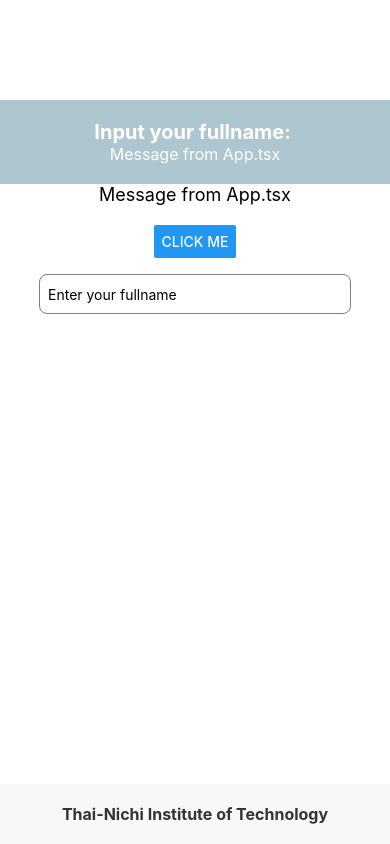
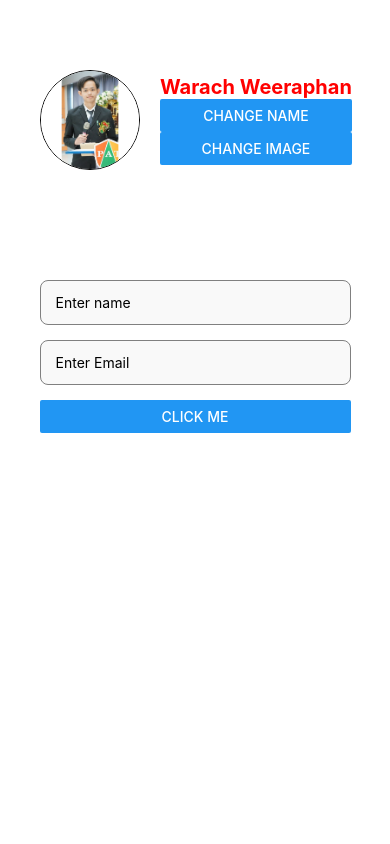
Before and after one commit to tomamac/TNIReactNative, a React Native app in the folder MyFirstProject/: screen / in a window 390 px wide. Built offline with nearby package versions, Linux system fonts and the light colour scheme.

Commit message:
Practice UI

```diff
--- a/MyFirstProject/App.tsx
+++ b/MyFirstProject/App.tsx
@@ -1,10 +1,11 @@
 import { StatusBar } from "expo-status-bar";
-import { View, TextInput, Alert } from "react-native";
+import { View, TextInput, Alert,  Button } from "react-native";
 import React, { useState, useEffect } from "react";
 import AppFooter from "./components/AppFooter";
 import AppHeader from "./components/AppHeader";
 import Content from "./components/Content";
-import { styles } from "./styles/styles";
+import ProfileScreen from "./components/ProfileScreen";
+import { stylesLogin, stylesPractice } from "./styles/styles";
 
 export default function App(): React.JSX.Element {
   const [fullname, setFullname] = useState("");
@@ -25,18 +26,30 @@ export default function App(): React.JSX.Element {
     Alert.alert("Hello", `Input your fullname : ${fullname}`);
   };
   return (
-    <View style={styles.container}>
+    <View style={stylesPractice.container}>
       <StatusBar style="auto" />
-      <AppHeader fullname={fullname} message={message} />
+      <ProfileScreen />
+      <View style={stylesLogin.container}>
+          <TextInput
+            style={stylesLogin.input}
+            placeholder="Enter name"
+          />
+          <TextInput
+            style={stylesLogin.input}
+            placeholder="Enter Email"
+          />
+          <Button title="CLICK ME" />
+      </View>
+      {/* <AppHeader fullname={fullname} message={message} /> */}
       {/* <Content message={message} fullname={fullname} /> */}
-      <Content message={message} onButtonClick={handleButtonClick}/>
+      {/* <Content message={message} onButtonClick={handleButtonClick}/>
       <AppFooter footerMessage={footerMessage} />
       <TextInput
-        style={styles.input}
+        style={stylesPractice.input}
         placeholder="Enter your fullname"
         value={fullname}
         onChangeText={setFullname}
-      />
+      /> */}
     </View>
   );
 }
--- a/MyFirstProject/components/ProfileScreen.tsx
+++ b/MyFirstProject/components/ProfileScreen.tsx
@@ -1,6 +1,6 @@
-import { View, Text, Image, Button } from "react-native";
+import { View, Text, Image, Button, TextInput } from "react-native";
 import React, { useState } from "react";
-import styles from "../styles/styles";
+import { styles, stylesLogin, stylesPractice } from "../styles/styles";
 
 const ProfileScreen = (): React.JSX.Element => {
   const profileImage = require("../assets/800x800.png");
@@ -30,7 +30,9 @@ const ProfileScreen = (): React.JSX.Element => {
           <Button title="change image" onPress={handleChangeImage} />
         </View>
       </View>
+
     </View>
+
   );
 };
 
--- a/MyFirstProject/styles/styles.tsx
+++ b/MyFirstProject/styles/styles.tsx
@@ -1,6 +1,42 @@
 import { StyleSheet } from "react-native";
 
 const styles = StyleSheet.create({
+  container: {
+    alignItems: "center",
+    padding: 20,
+
+    // backgroundColor: "#666", //Configuring background color
+  },
+
+  profileImage: {
+    borderRadius: 50,
+    width: 100,
+    height: 100,
+    marginRight: 20,
+    borderWidth: 1,
+    borderColor: "#000",
+  },
+
+  profileContainer: {
+    flexDirection: "row",
+    alignItems: "center",
+    width: "100%",
+    padding: 20,
+    borderRadius: 10,
+    backgroundColor: "white",
+    elevation: 5,
+    marginTop: 30,
+  },
+
+  //change name size, color, font weight
+  profileName: {
+    fontWeight: "bold",
+    fontSize: 20,
+    color: "#F00",
+  },
+});
+
+const stylesPractice = StyleSheet.create({
   container: {
     flex: 1,
     // justifyContent: "center",
@@ -8,14 +44,24 @@ const styles = StyleSheet.create({
     // padding: 16,
     backgroundColor: "#ffffff",
   },
+
+  /*Start of header style*/
   header: {
-    padding: 16,
-    backgroundColor: "#f8f8f8",
-    width: "100%",
+    backgroundColor: "#AEC6CF",
+    padding: 20,
     alignItems: "center",
     justifyContent: "center",
-    borderBottomWidth: 1,
-    borderBottomColor: "#ddd",
+    marginTop: 100,
+    width: "100%",
+  },
+  headerText: {
+    fontSize: 20,
+    fontWeight: "bold",
+    color: "#fff",
+  },
+  subtitleText: {
+    fontSize: 16,
+    color: "#fff",
   },
   fullname: {
     fontSize: 18,
@@ -27,59 +73,16 @@ const styles = StyleSheet.create({
     fontSize: 16,
     color: "#666",
   },
+
+  /*Start of content style*/
   content: {
-    padding: 16,
+    // flex: 1,
     alignItems: "center",
     justifyContent: "center",
-    backgroundColor: "#f9f9f9",
-    borderRadius: 8,
-    marginVertical: 16,
-    width: "90%",
   },
   text: {
-    fontSize: 16,
-    marginBottom: 8,
-    color: "#444",
-  },
-  footer: {
-    padding: 16,
-    backgroundColor: "#f8f8f8",
-    width: "100%",
-    alignItems: "center",
-    position: "absolute",
-    bottom: 0,
-    borderTopWidth: 1,
-    borderTopColor: "#ddd",
-  },
-  input: {
-    height: 40,
-    borderColor: "gray",
-    borderWidth: 1,
-    marginTop: 16,
-    paddingHorizontal: 8,
-    width: "80%",
-    borderRadius: 8,
-  },
-});
-
-const stylesPractice = StyleSheet.create({
-  /*Start of header style*/
-  header: {
-    backgroundColor: "#AEC6CF",
-    padding: 20,
-    alignItems: "center",
-    justifyContent: "center",
-    marginTop: 100,
-    width:'100%',
-  },
-  headerText: {
-    fontSize: 20,
-    fontWeight: "bold",
-    color: "#fff",
-  },
-  subtitleText: {
-    fontSize: 16,
-    color: "#fff",
+    fontSize: 18,
+    marginBottom: 20,
   },
 
   /*Start of footer style*/
@@ -98,16 +101,36 @@ const stylesPractice = StyleSheet.create({
     fontWeight: "bold",
     color: "#333",
   },
-
-  /*Start of content style*/
-  content: {
-    // flex: 1,
-    alignItems: "center",
-    justifyContent: "center",
-  },
-  text: {
-    fontSize: 18,
-    marginBottom: 20,
+  input: {
+    height: 40,
+    borderColor: "gray",
+    borderWidth: 1,
+    marginTop: 16,
+    paddingHorizontal: 8,
+    width: "80%",
+    borderRadius: 8,
   },
 });
-export { styles, stylesPractice };
+
+const stylesLogin = StyleSheet.create({
+  container: {
+    justifyContent: "center",
+    padding: 20,
+    marginTop: 50,
+    backgroundColor: "#ffffff", // ตงคาสพนหลงเปนสขาว
+    borderRadius: 10, // เพมความมนใหกบขอบคอนเทนเนอร
+    elevation: 3, // เพมเงาใหกบคอนเทนเนอร (เฉพาะ Android)
+    width: "90%", // ตงความกวางของ container ให้เต็มหน้าจอ
+  },
+  input: {
+    height: 45, // เพมความสงของ TextInput
+    borderColor: "gray", // เปลยนสขอบเปนสเทาออน
+    borderWidth: 1,
+    borderRadius: 8, // เพมความมนใหกบขอบ TextInput
+    marginBottom: 15, // เพมระยะหางดานลางระหวาง TextInput
+    paddingHorizontal: 15, // เพมระยะหางภายใน TextInput
+    backgroundColor: "#f9f9f9", // ตงคาสพนหลงของ TextInput
+  },
+});
+
+export { styles, stylesPractice, stylesLogin };
```
